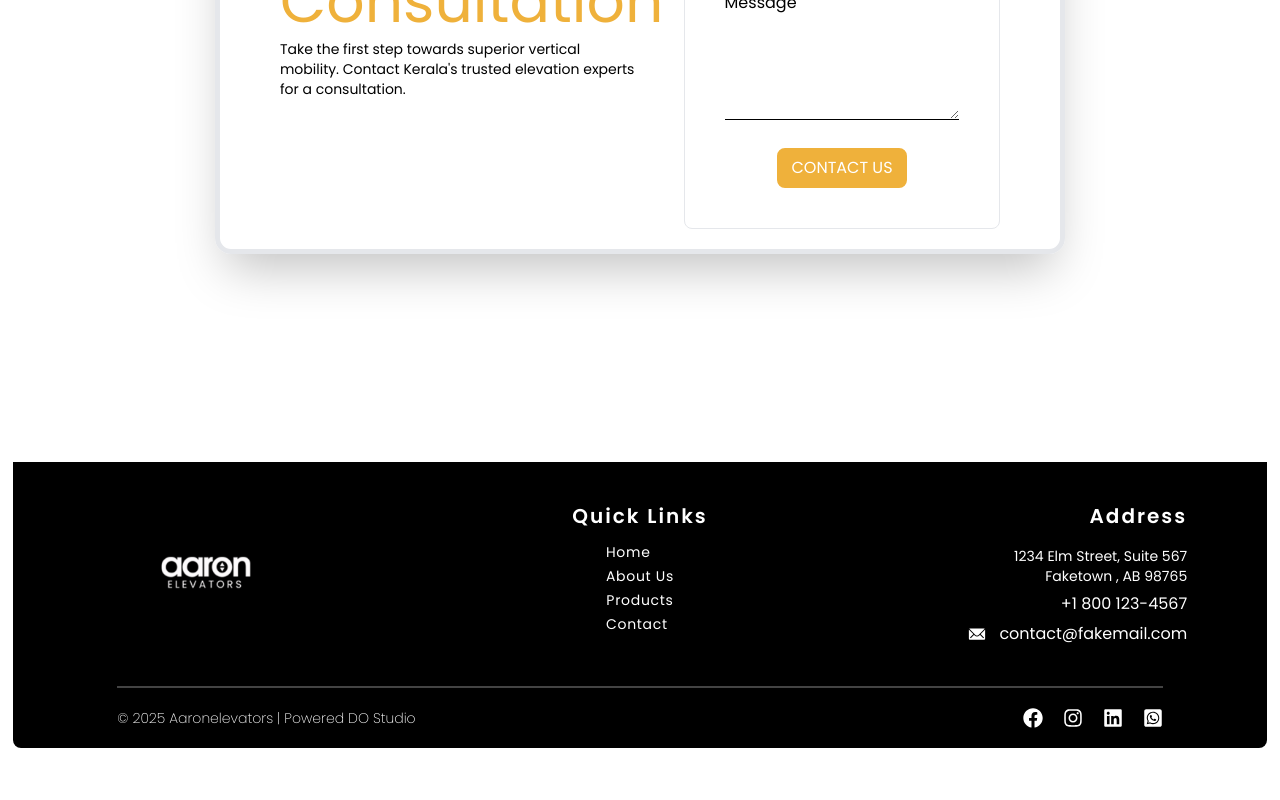
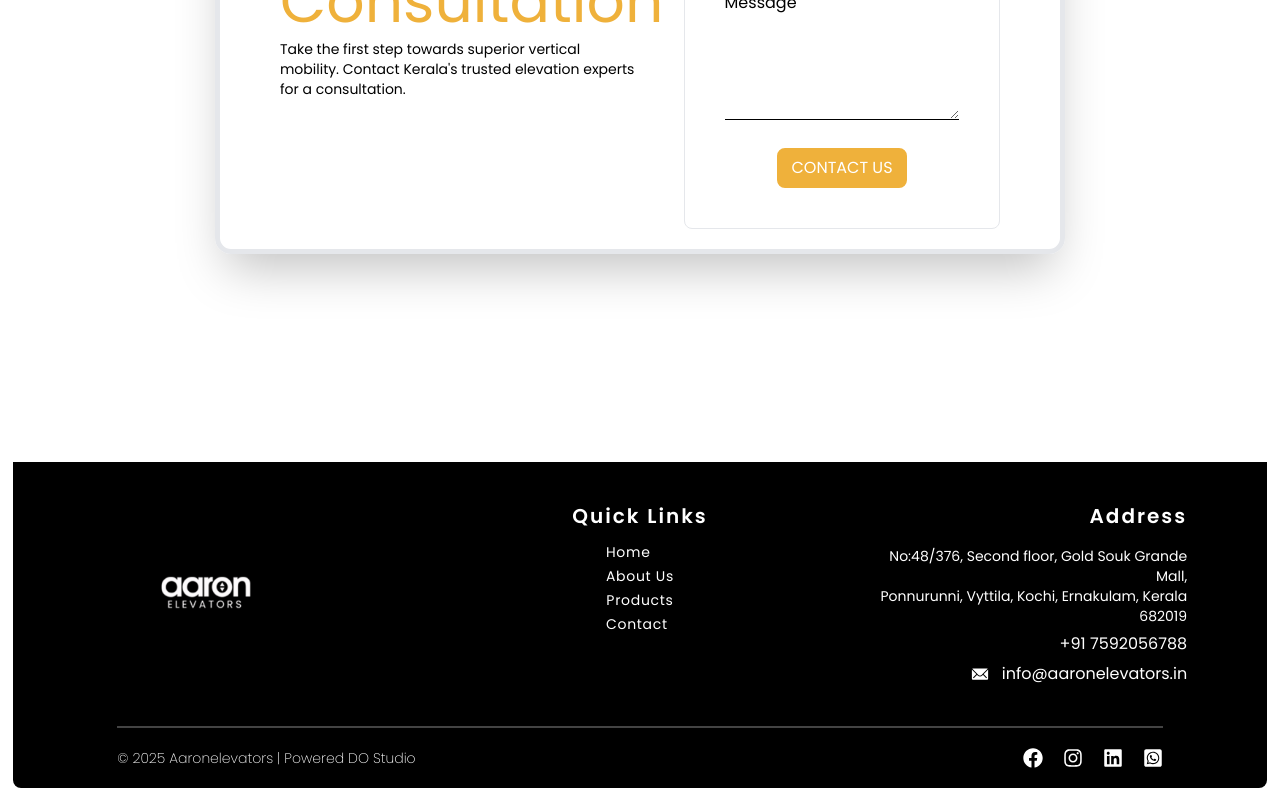
Before and after one commit to rashid-090/aaron-website, a React (Vite) app: page / in a window 1280 px wide. Shown: the part 6121-6921 px from the top of the page. Before the commit the page ends 6881 px from the top, so only its background shows below. Built offline with nearby package versions, Linux system fonts and the light colour scheme; no server answers; some icons are missing; a web font is replaced by a local one.

Commit message:
Addres added

```diff
--- a/src/components/Footer.jsx
+++ b/src/components/Footer.jsx
@@ -119,15 +119,14 @@ const Footer = () => {
               Address
             </h4>
             <p className="text-sm ">
-              1234 Elm Street, Suite 567
-              <br /> Faketown , AB 98765
+            No:48/376, Second floor, Gold Souk Grande Mall,<br /> Ponnurunni, Vyttila, Kochi, Ernakulam, Kerala 682019
             </p>
             <div className="flex gap-3 items-center text-center md:text-right">
               <div className="text-lg">
                 <FaPhone />
               </div>
               <a href="#" className="hover:text-mainbtn text-center  md:text-right">
-                +1 800 123-4567
+              +91 7592056788
               </a>
             </div>
             <div className="flex gap-3 items-center">
@@ -135,7 +134,7 @@ const Footer = () => {
                 <IoIosMail />
               </div>
               <a href="#" className="hover:text-mainbtn">
-                contact@fakemail.com
+              info@aaronelevators.in
               </a>
             </div>
           </div>
```
